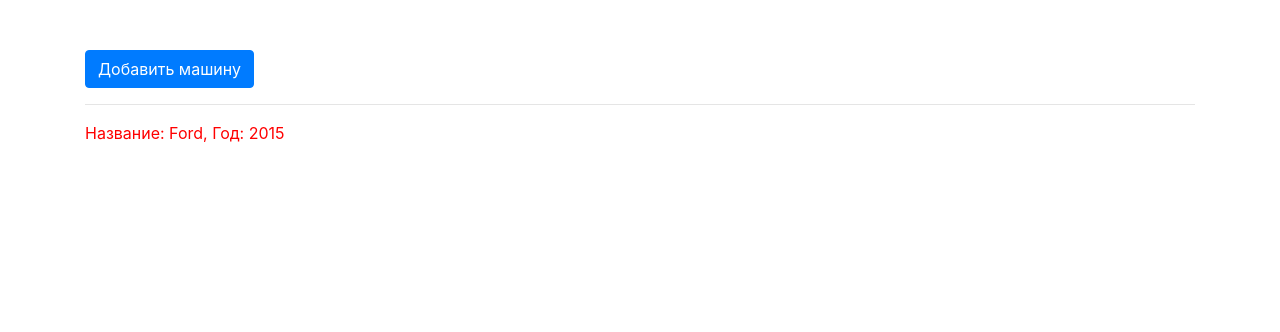
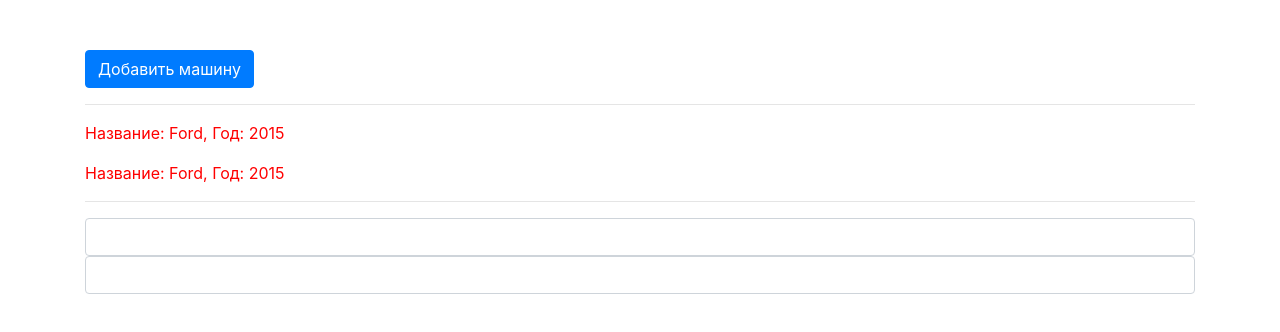
Before and after one commit to rffensick/angular-app, an Angular app: page / in a window 1280 px wide. Shown: the top 332 px of the page. Built offline with nearby package versions, Linux system fonts and the light colour scheme.

Commit message:
input binding

```diff
--- a/package.json
+++ b/package.json
@@ -21,6 +21,7 @@
     "@angular/platform-browser": "^5.2.0",
     "@angular/platform-browser-dynamic": "^5.2.0",
     "@angular/router": "^5.2.0",
+    "bootstrap": "^4.0.0",
     "core-js": "^2.4.1",
     "rxjs": "^5.5.6",
     "zone.js": "^0.8.19"
--- a/src/app/car/car.component.html
+++ b/src/app/car/car.component.html
@@ -1 +1 @@
-<p>Название: {{ getName() }}, Год: {{ carYear }}</p>
+<p>Название: {{ getName() }}, Год: {{ getYear() }}</p>
--- a/src/app/car/car.component.ts
+++ b/src/app/car/car.component.ts
@@ -12,4 +12,8 @@ export class CarComponent {
   getName() {
     return this.carName;
   }
+
+  getYear() {
+    return this.carYear;
+  }
 }
--- a/src/app/cars/cars.component.html
+++ b/src/app/cars/cars.component.html
@@ -1,3 +1,9 @@
-<button [disabled]="!canAddCar" class="btn btn-primary">Добавить машину</button>
+<button (click)="addCar()" class="btn btn-primary">Добавить машину</button>
+<p>{{addCarStatus}}</p>
 <hr>
 <app-car></app-car>
+<app-car></app-car>
+<hr>
+<input type="text" class="form-control" (keyup.enter)="onKeyUp($event)">
+<input type="text" class="form-control">
+<p>{{inputText}}</p>
--- a/src/app/cars/cars.component.ts
+++ b/src/app/cars/cars.component.ts
@@ -6,11 +6,15 @@ import { Component } from '@angular/core';
   styleUrls: ['./cars.component.scss']
 })
 export class CarsComponent {
-  canAddCar = false;
+  addCarStatus = '';
+  inputText = '';
 
-  constructor() {
-    setTimeout(() => {
-      this.canAddCar = true;
-    }, 4000);
+  addCar() {
+    this.addCarStatus = 'Машина Добалена';
+  }
+
+  onKeyUp(e: Event) {
+    console.log(e);
+    this.inputText = (<HTMLInputElement>e.target).value;
   }
 }
```
Also changed, not shown: 2 other files (tests, documents, lock files or other folders).
